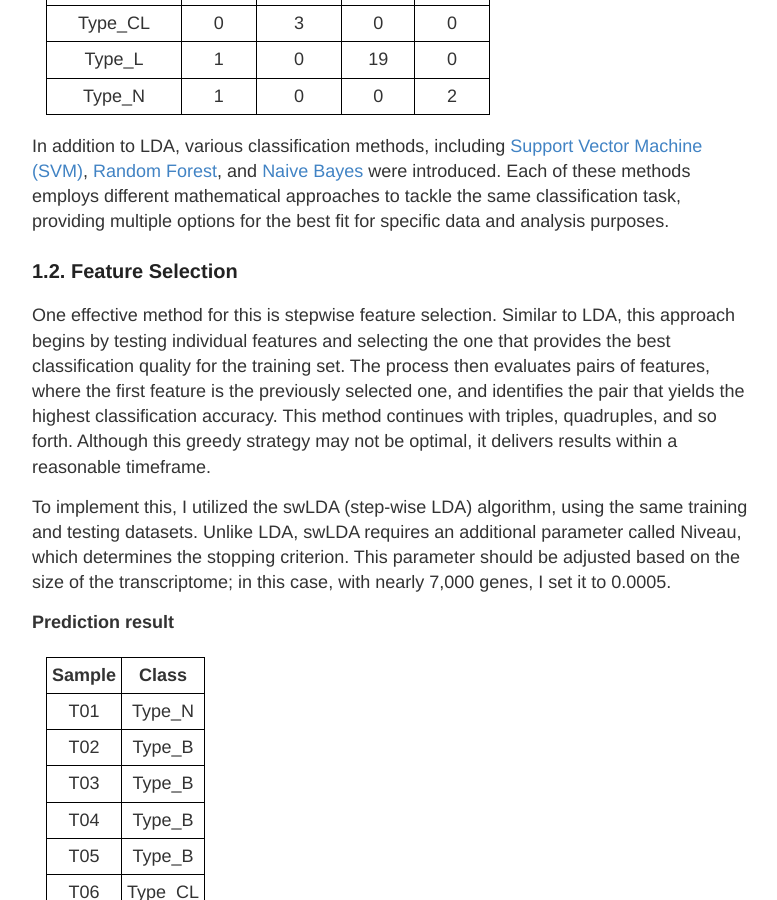
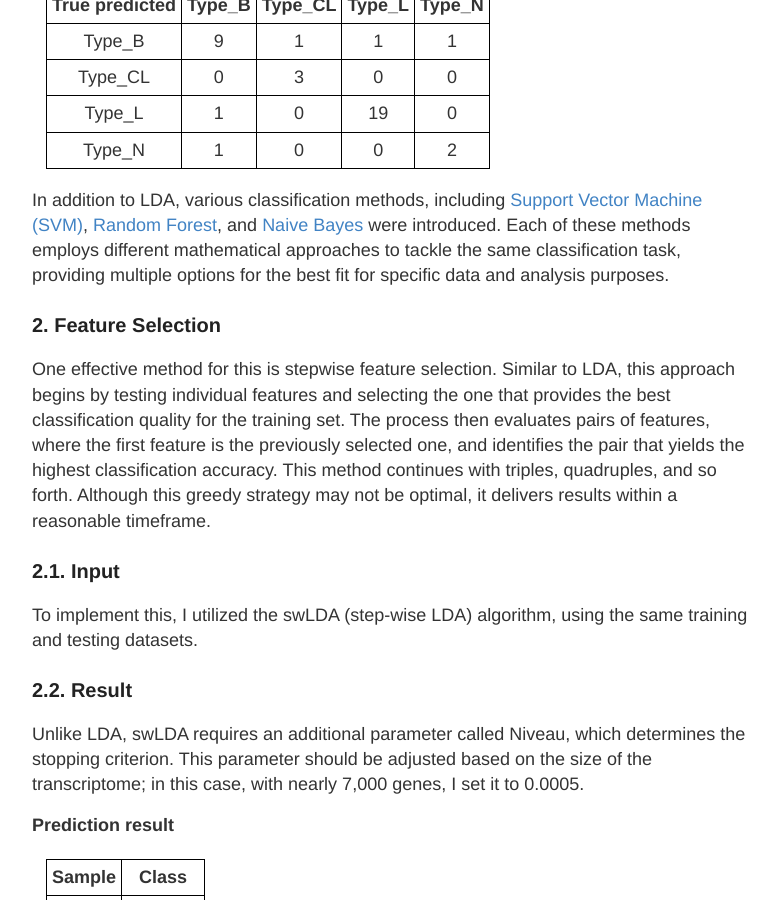
Before and after one commit to vanngocthuyla/Data_Analysis, a Jekyll site: the page built from _pages/omics/supervised.md, in a window 1280 px wide and 900 px high, scrolled down 3146 px. Shown: the whole window, without its empty margins (248-1025 px from the left). Built offline with Jekyll 4.4.1, drawn with Linux system fonts in a browser that asks for light colours; our own code applies the rules of GitHub Pages for plain Markdown files; some of the changed text lies outside the part shown.

Commit message:
Update supervised.md

```diff
--- a/_pages/omics/supervised.md
+++ b/_pages/omics/supervised.md
@@ -1,10 +1,10 @@
 Supervised machine learning algorithms can be utilized to classify the cancer subtypes automatically, identifying the most informative genes for distinguishing between the known classes.
 
-## 1. Classification and Feature Selection
-
-### 1.1. Classification
+## 1. Classification
 
 Breast cancer was reported to be able divided into distinct subtypes. In this work, I worked on 38 datasets from 5 cell lines (luminal, basal, claudin-low, and normal-like cases). We want to identify the most informative features (genes) in these subtypes using supervised machine learning methods, specifically classification algorithms. In this case, I applied Linear Discriminant Analysis (LDA). LDA works similarly to Principal Component Analysis (PCA) but takes subtype information into account when determining the components. Like other classification methods, LDA uses a training set where the subtypes are already known. From this training set, LDA constructs a classifier that can then assign new samples to one of the known subtypes.
+
+### 1.1. Input
 
 The gene expression data and subtype information are combined into a single table to serve as the training set. Each sample (or cell line) is represented by a column and is labeled with its respective subtype. For this analysis, the subtypes were encoded as follows:
 
@@ -30,6 +30,8 @@
 |ENSG00000001084|4.47|6|5.77|5.76|5.76|4.64|4.07|4.52|4.16|3.24|4.35|2.49|5.89|4.37|
 |ENSG00000001497|5.27|4.27|6.58|5.54|5.57|6.4|4.91|4.79|4.95|5.83|4.89|5.33|4.23|6.03|
 |...|...|...|...|...|...|...|...|...|...|...|...|...|...|...|
+
+### 1.2. Result
 
 The effectiveness of the LDA classifier constructed for the training set could be assessed by examining the results presented in LDA_plot. For example, the first two axes achieve a separation of type N (Normal-like) and type CL (Claudin-low).
 
@@ -69,11 +71,17 @@
 
 In addition to LDA, various classification methods, including [Support Vector Machine (SVM)](https://vanngocthuyla.github.io/Data_Analysis/_pages/omics/SVM), [Random Forest](https://vanngocthuyla.github.io/Data_Analysis/_pages/omics/RF), and [Naive Bayes](https://vanngocthuyla.github.io/Data_Analysis/_pages/omics/Naive_Bayes) were introduced. Each of these methods employs different mathematical approaches to tackle the same classification task, providing multiple options for the best fit for specific data and analysis purposes.
 
-### 1.2. Feature Selection
+### 2. Feature Selection
 
 One effective method for this is stepwise feature selection. Similar to LDA, this approach begins by testing individual features and selecting the one that provides the best classification quality for the training set. The process then evaluates pairs of features, where the first feature is the previously selected one, and identifies the pair that yields the highest classification accuracy. This method continues with triples, quadruples, and so forth. Although this greedy strategy may not be optimal, it delivers results within a reasonable timeframe.
 
-To implement this, I utilized the swLDA (step-wise LDA) algorithm, using the same training and testing datasets. Unlike LDA, swLDA requires an additional parameter called Niveau, which determines the stopping criterion. This parameter should be adjusted based on the size of the transcriptome; in this case, with nearly 7,000 genes, I set it to 0.0005.
+### 2.1. Input
+
+To implement this, I utilized the swLDA (step-wise LDA) algorithm, using the same training and testing datasets.
+
+### 2.2. Result
+
+Unlike LDA, swLDA requires an additional parameter called Niveau, which determines the stopping criterion. This parameter should be adjusted based on the size of the transcriptome; in this case, with nearly 7,000 genes, I set it to 0.0005.
 
 **Prediction result**
 
```
